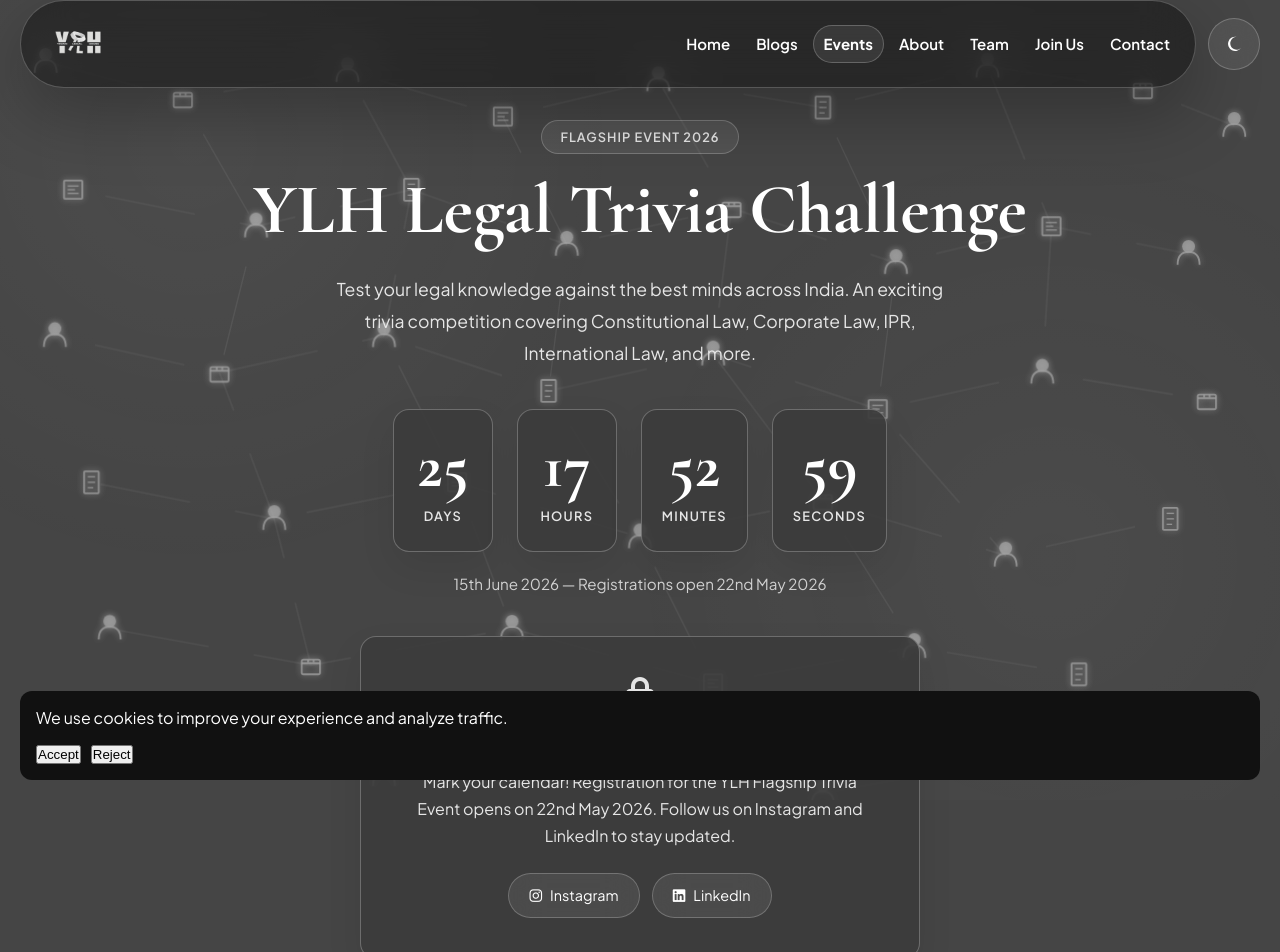
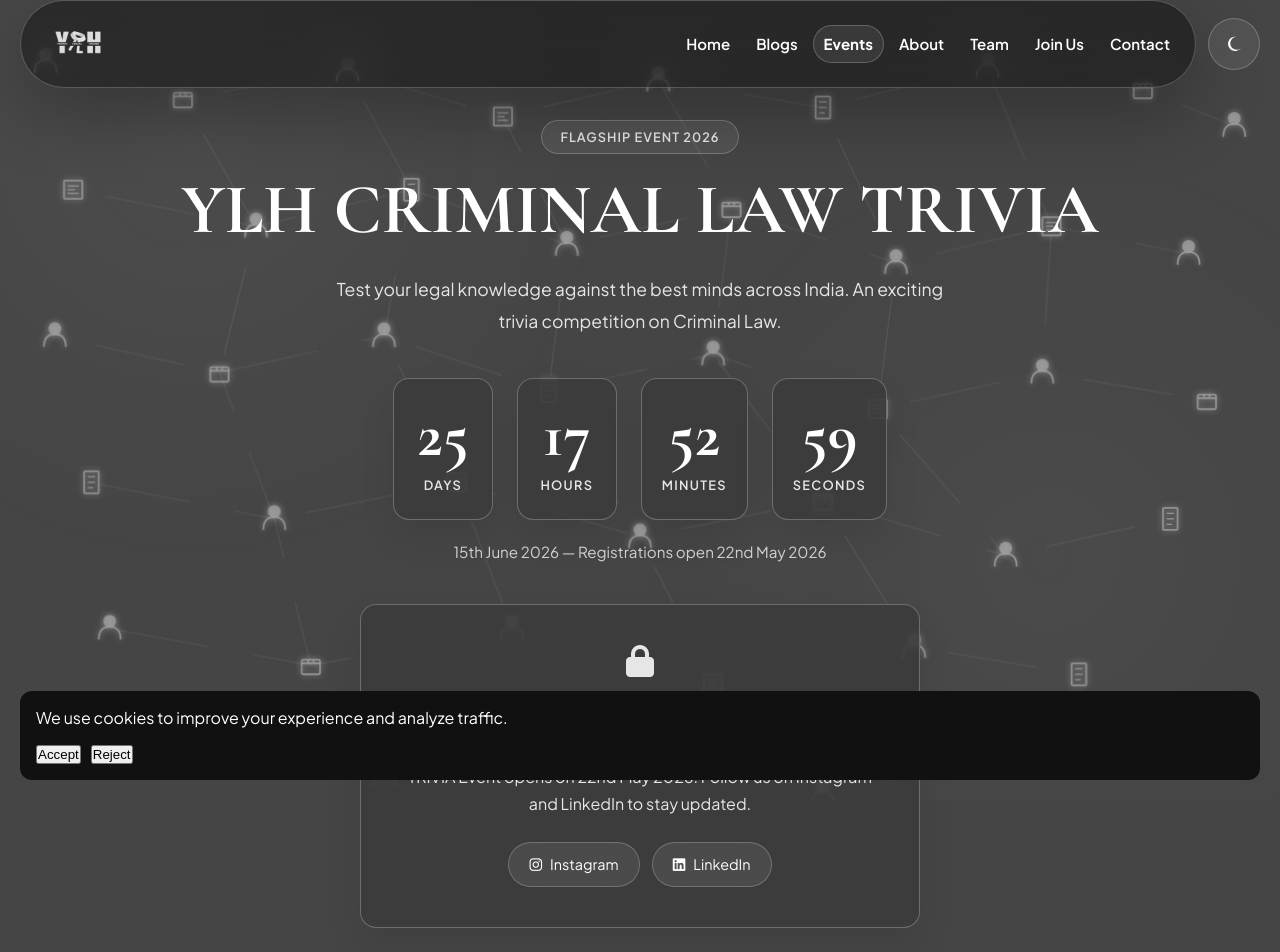
Before and after one commit to TejTalin/young-legal-house, a Next.js app: page /events in a window 1280 px wide. Shown: the top 952 px of the page. Built offline with nearby package versions, Linux system fonts and the light colour scheme.

Commit message:
Update event details to reflect Criminal Law Trivia

```diff
--- a/app/events/page.jsx
+++ b/app/events/page.jsx
@@ -83,7 +83,7 @@ function RegistrationForm() {
         amount: 15000, // ₹150 in paise
         currency: 'INR',
         name: 'Young Legal House',
-        description: 'YLH Flagship Event — Trivia Registration',
+        description: 'YLH CRIMINAL LAW TRIVIA — Trivia Registration',
         order_id: orderData.orderId,
         prefill: {
           name: form.name,
@@ -136,7 +136,7 @@ function RegistrationForm() {
           Registrations Open on 22nd May
         </h3>
         <p style={{ color: 'var(--grey-text)', lineHeight: '1.7' }}>
-          Mark your calendar! Registration for the YLH Flagship Trivia Event opens on 22nd May 2026.
+          Mark your calendar! Registration for the YLH CRIMINAL LAW TRIVIA Event opens on 22nd May 2026.
           Follow us on Instagram and LinkedIn to stay updated.
         </p>
         <div style={{ display: 'flex', gap: '12px', justifyContent: 'center', marginTop: '24px' }}>
@@ -159,7 +159,7 @@ function RegistrationForm() {
           You&apos;re Registered!
         </h3>
         <p style={{ color: 'var(--grey-text)', lineHeight: '1.7' }}>
-          Welcome to the YLH Flagship Trivia Event! A confirmation email has been sent to <strong>{form.email}</strong>.
+          Welcome to the YLH CRIMINAL LAW TRIVIA! A confirmation email has been sent to <strong>{form.email}</strong>.
           See you on 15th June 2026!
         </p>
       </div>
@@ -242,10 +242,10 @@ export default function EventsPage() {
         <div style={{ display: 'inline-block', background: 'var(--glass-bg)', border: '1px solid var(--glass-border)', borderRadius: '999px', padding: '6px 18px', fontSize: '0.8rem', fontWeight: 600, letterSpacing: '0.08em', textTransform: 'uppercase', marginBottom: '20px', color: 'var(--grey-text)' }}>
           Flagship Event 2026
         </div>
-        <h1 className="section-title">YLH Legal Trivia Challenge</h1>
+        <h1 className="section-title">YLH CRIMINAL LAW TRIVIA</h1>
         <p style={{ color: 'var(--grey-text)', fontSize: '1.1rem', lineHeight: '1.8', maxWidth: '640px', margin: '0 auto' }}>
           Test your legal knowledge against the best minds across India. An exciting trivia competition
-          covering Constitutional Law, Corporate Law, IPR, International Law, and more.
+          on Criminal Law.
         </p>
         <Countdown />
         <RegistrationForm />
```
